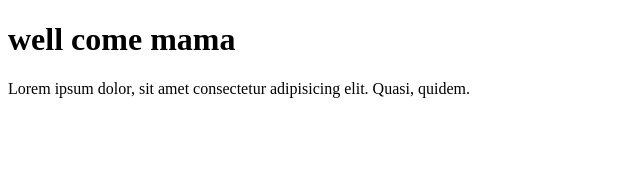
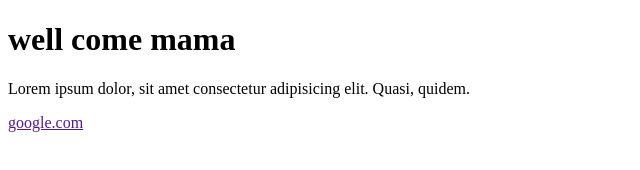
Before and after one commit to karthikgundelli/project1, a plain HTML site: page index.html in a window 1280 px wide. Shown: the whole page, without its empty margins (0-640 px from the left). Drawn offline with Linux system fonts and the light colour scheme.

Commit message:
added anchor tag

```diff
--- a/index.html
+++ b/index.html
@@ -8,5 +8,6 @@
 <body>
     <h1>well come mama</h1>
     <p>Lorem ipsum dolor, sit amet consectetur adipisicing elit. Quasi, quidem.</p>
+    <a href="">google.com</a>
 </body>
 </html>
```
